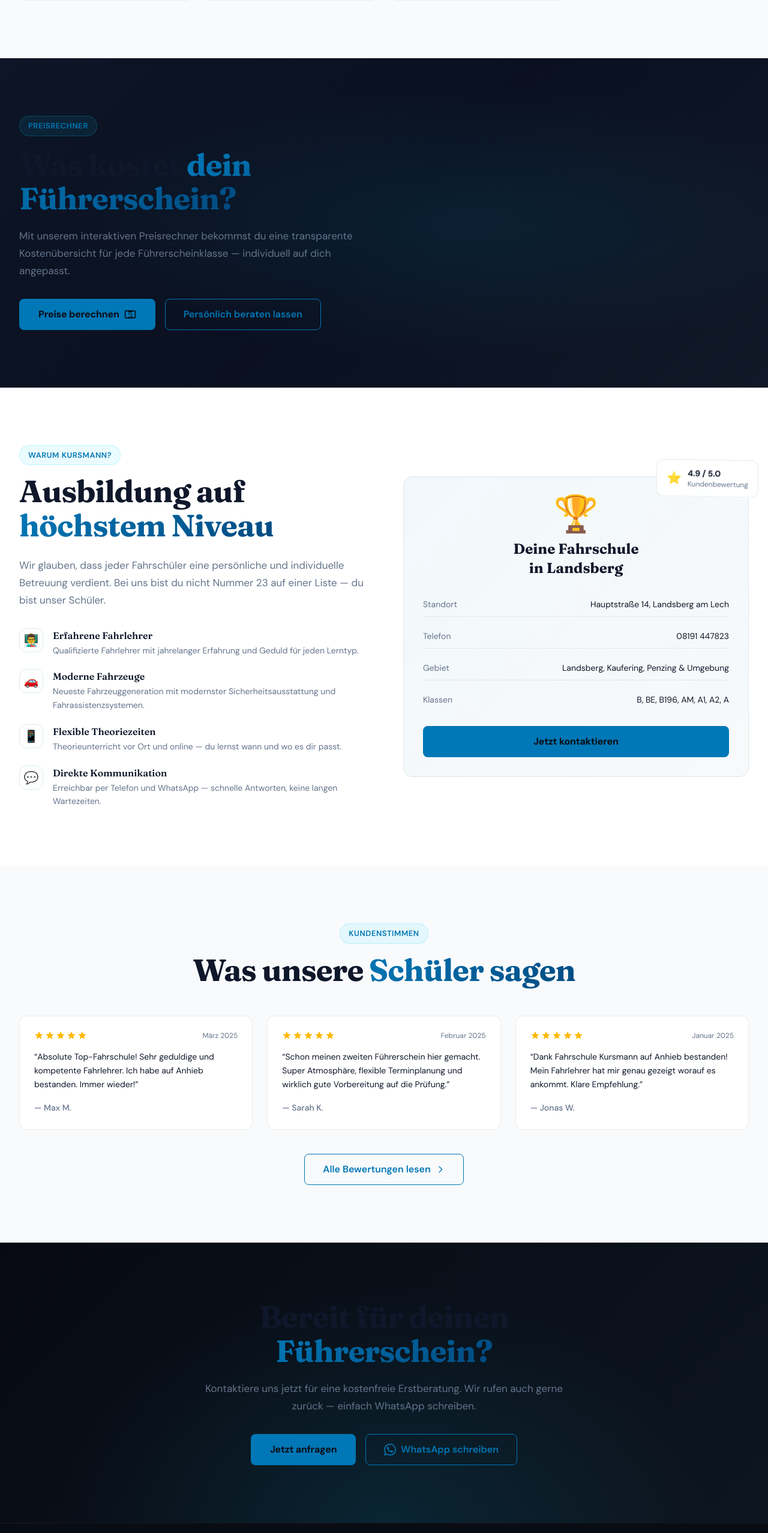
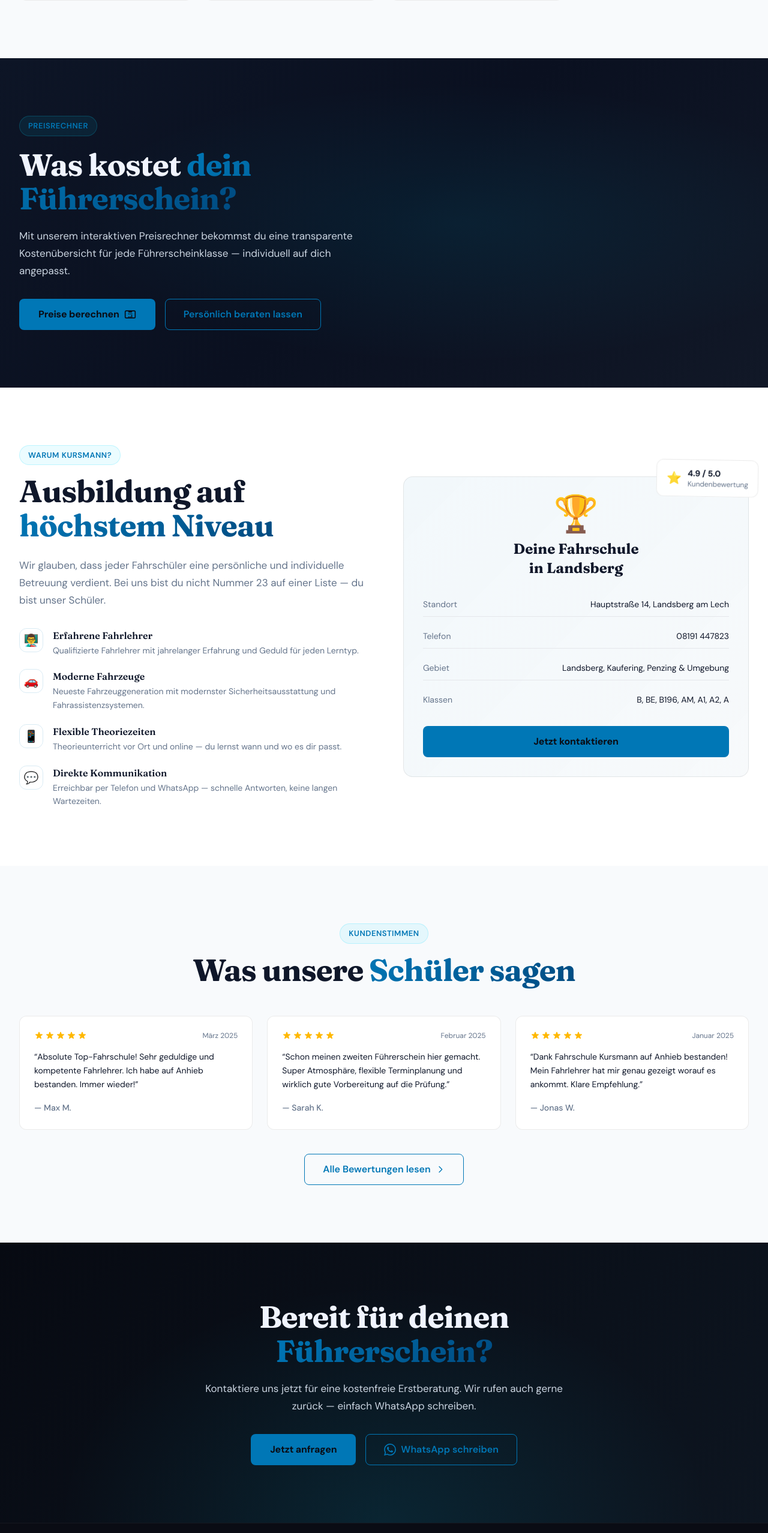
Before and after one commit to ghaithtammaaOg77/fahrschule-kursmann-demo, a Next.js app: page / in a window 1280 px wide. Shown: the part 1989-4544 px from the top of the page at 60% size. Built offline with nearby package versions, Linux system fonts and the light colour scheme.

Commit message:
Fix text readability on dark CTA sections (Preisrechner + Final CTA)

```diff
--- a/app/page.tsx
+++ b/app/page.tsx
@@ -296,11 +296,11 @@ export default function Home() {
             <div className="section-badge mb-5 w-fit">
               Preisrechner
             </div>
-            <h2 id="preisrechner-cta-heading" className="section-title mb-5">
+            <h2 id="preisrechner-cta-heading" className="section-title mb-5" style={{ color: '#F0F4FF' }}>
               Was kostet{' '}
               <span className="gradient-text">dein Führerschein?</span>
             </h2>
-            <p className="section-subtitle mb-8">
+            <p className="section-subtitle mb-8" style={{ color: '#CBD5E1' }}>
               Mit unserem interaktiven Preisrechner bekommst du eine transparente Kostenübersicht für jede Führerscheinklasse —
               individuell auf dich angepasst.
             </p>
@@ -490,11 +490,11 @@ export default function Home() {
           aria-hidden="true"
         />
         <div className="relative max-w-3xl mx-auto px-4 sm:px-6 lg:px-8 text-center reveal">
-          <h2 id="final-cta-heading" className="section-title mb-5">
+          <h2 id="final-cta-heading" className="section-title mb-5" style={{ color: '#F0F4FF' }}>
             Bereit für deinen{' '}
             <span className="gradient-text">Führerschein?</span>
           </h2>
-          <p className="section-subtitle mx-auto text-center mb-8">
+          <p className="section-subtitle mx-auto text-center mb-8" style={{ color: '#CBD5E1' }}>
             Kontaktiere uns jetzt für eine kostenfreie Erstberatung.
             Wir rufen auch gerne zurück — einfach WhatsApp schreiben.
           </p>
```
